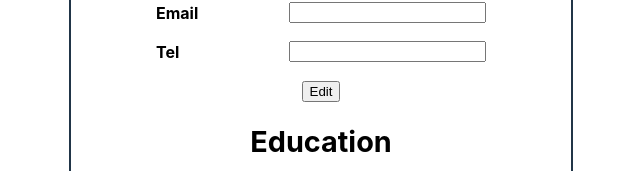
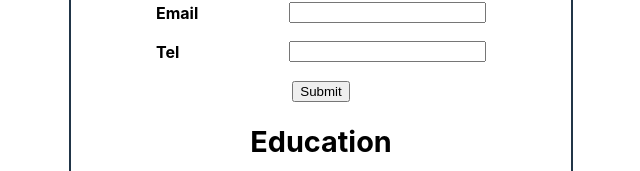
Before and after one commit to SamuelFerfort/cv-app, a React (Vite) app: page / in a window 1280 px wide. Shown: the part 199-370 px from the top of the page, without its empty margins (319-959 px from the left). Built offline with nearby package versions, Linux system fonts and the light colour scheme.

Commit message:
fix edit btn

```diff
--- a/src/components/Info.jsx
+++ b/src/components/Info.jsx
@@ -1,4 +1,9 @@
-export default function Info({ formData, handleSubmit, handleChange, isSubmitted }) {
+export default function Info({
+  formData,
+  handleSubmit,
+  handleChange,
+  isSubmitted,
+}) {
   return (
     <section>
       <h1>Personal Information</h1>
@@ -46,7 +51,9 @@ export default function Info({ formData, handleSubmit, handleChange, isSubmitted
             />
           )}
         </div>
-          <button type="submit">{isSubmitted ? "Edit" : "Submit"}</button>
+        <button type="submit">
+          {isSubmitted.infoForm ? "Edit" : "Submit"}
+        </button>
       </form>
     </section>
   );
```
Lines whose indentation alone changed are shown as unchanged.
